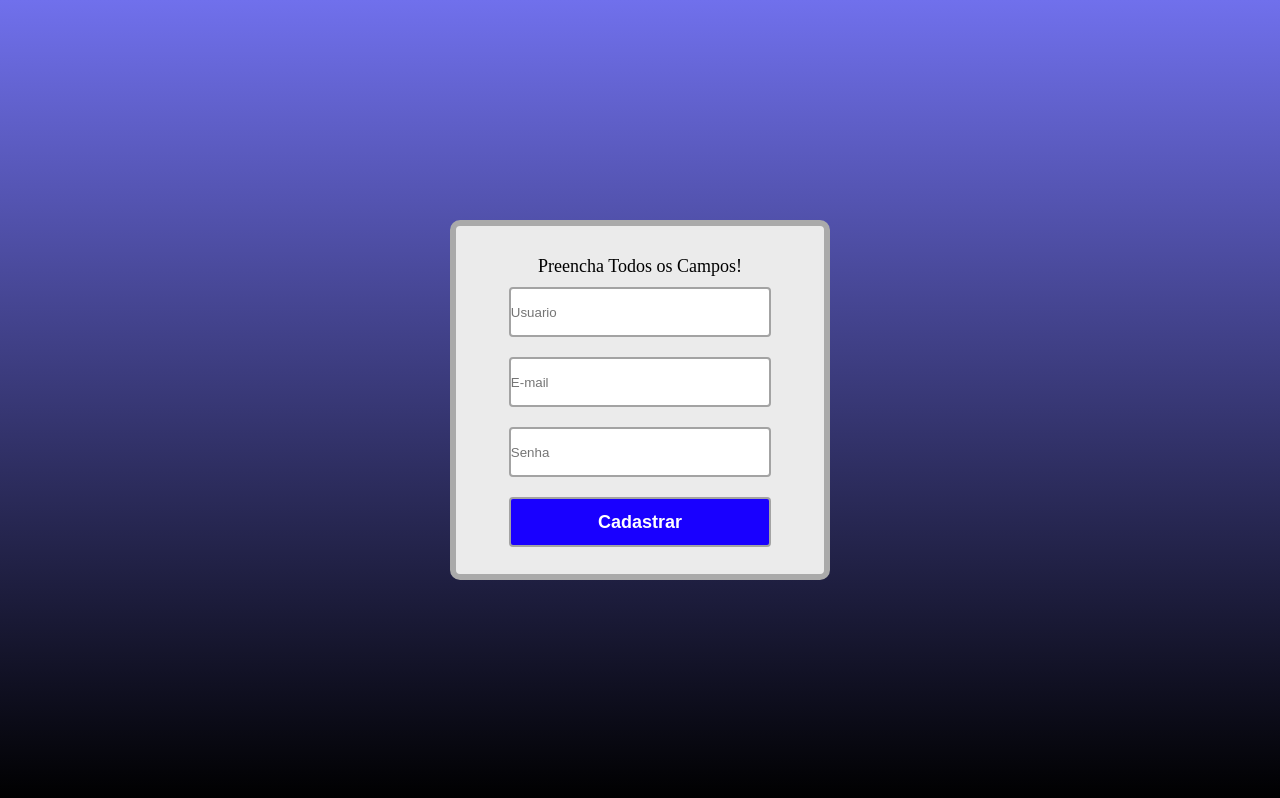
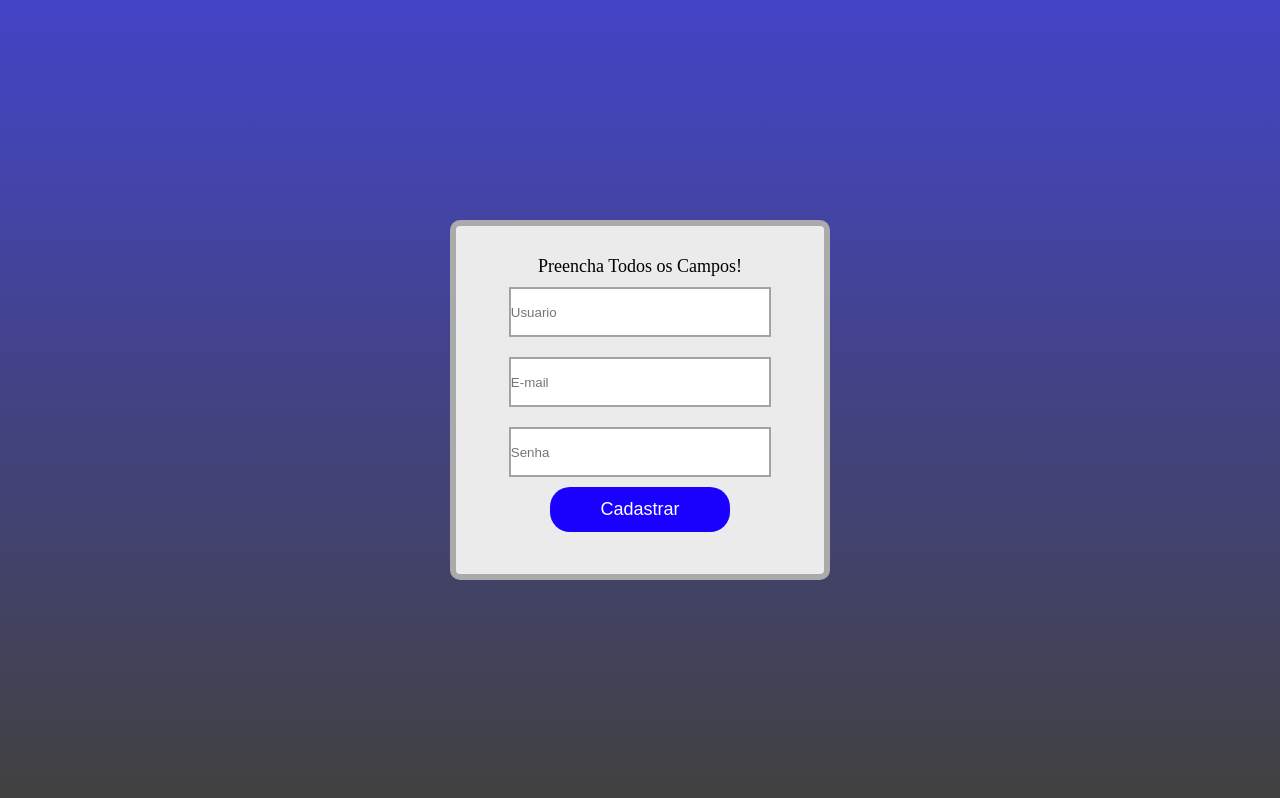
Before and after one commit to hokague20/CadastroEm-JS-CSS, a plain HTML site: page index.html in a window 1280 px wide. Drawn offline with Linux system fonts and the light colour scheme.

Commit message:
Update style.css

```diff
--- a/style.css
+++ b/style.css
@@ -19,7 +19,7 @@ html, body{
     justify-content: center;
     align-items: center;
     text-align: center;
-    background-image: linear-gradient(rgb(112, 112, 236),rgb(0, 0, 0));
+    background-image: linear-gradient(rgb(68, 68, 200),rgb(65, 65, 65));
 
 }
 .form{
@@ -35,18 +35,22 @@ html, body{
     color: black;
 }
 
-.inp, .bt{
+.inp{
     width:80%;
     height:50px;
     margin: 10px 10px;
     cursor: pointer;
     border: 2px solid rgb(163, 163, 163);
-    border-radius: 4px;
+
 }
 .bt{
+    width:55%;
+    height:45px;
+    cursor: pointer;
     color:white;
     font-size: 18px;
-    font-weight: bold;
+    border:none;
+    border-radius: 20px;
     background-color:rgb(25, 0, 255);
 }
 .bt:hover{
```
